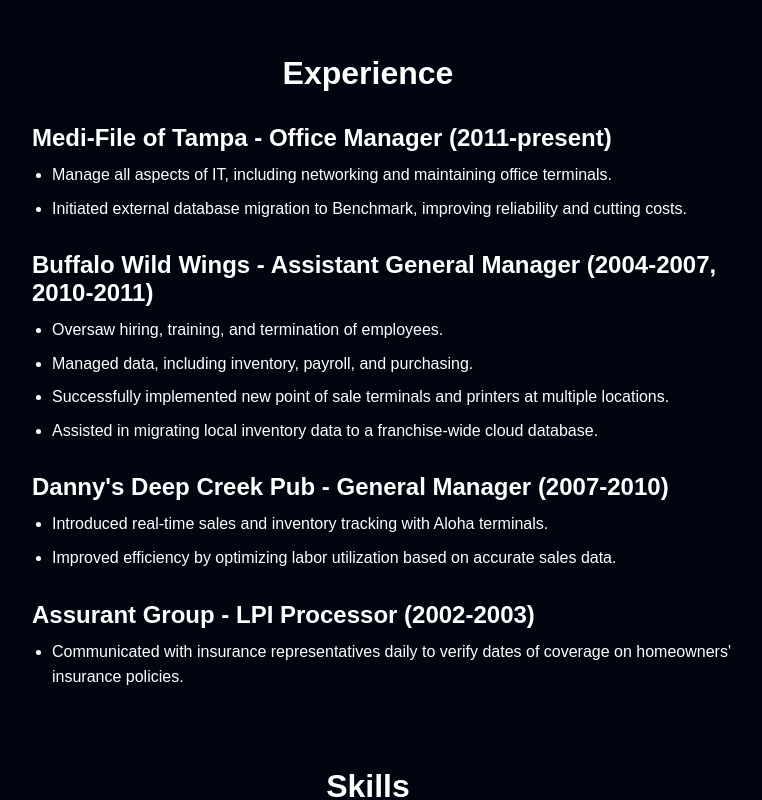
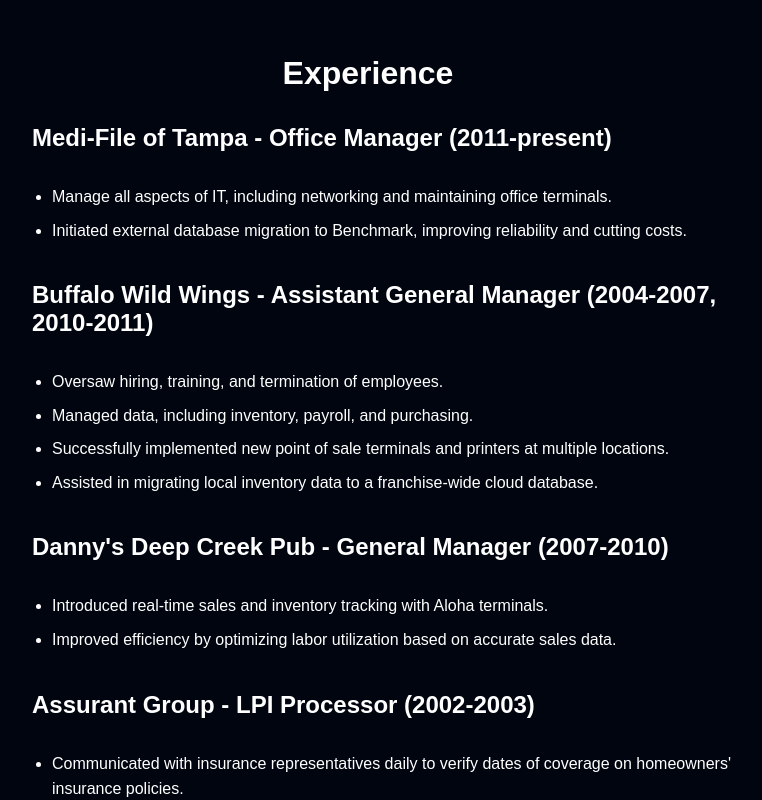
Before and after one commit to jamesdoom/bp-portfolio, a React (Create React App) app: page / in a window 1280 px wide. Shown: the part 1220-2020 px from the top of the page, without its empty margins (272-1034 px from the left). Built offline with nearby package versions, Linux system fonts and the light colour scheme; no server answers.

Commit message:
Update Experience.css to center items

```diff
--- a/src/components/Experience.css
+++ b/src/components/Experience.css
@@ -18,11 +18,13 @@
 }
 
 .job {
+  display: flex;
+  flex-direction: column;
   margin-bottom: 30px;
 }
 
 .job h3 {
-  margin-bottom: 10px;
+  margin-bottom: 2rem;
   font-size: 1.5rem;
   color: #fff;
 }
```
